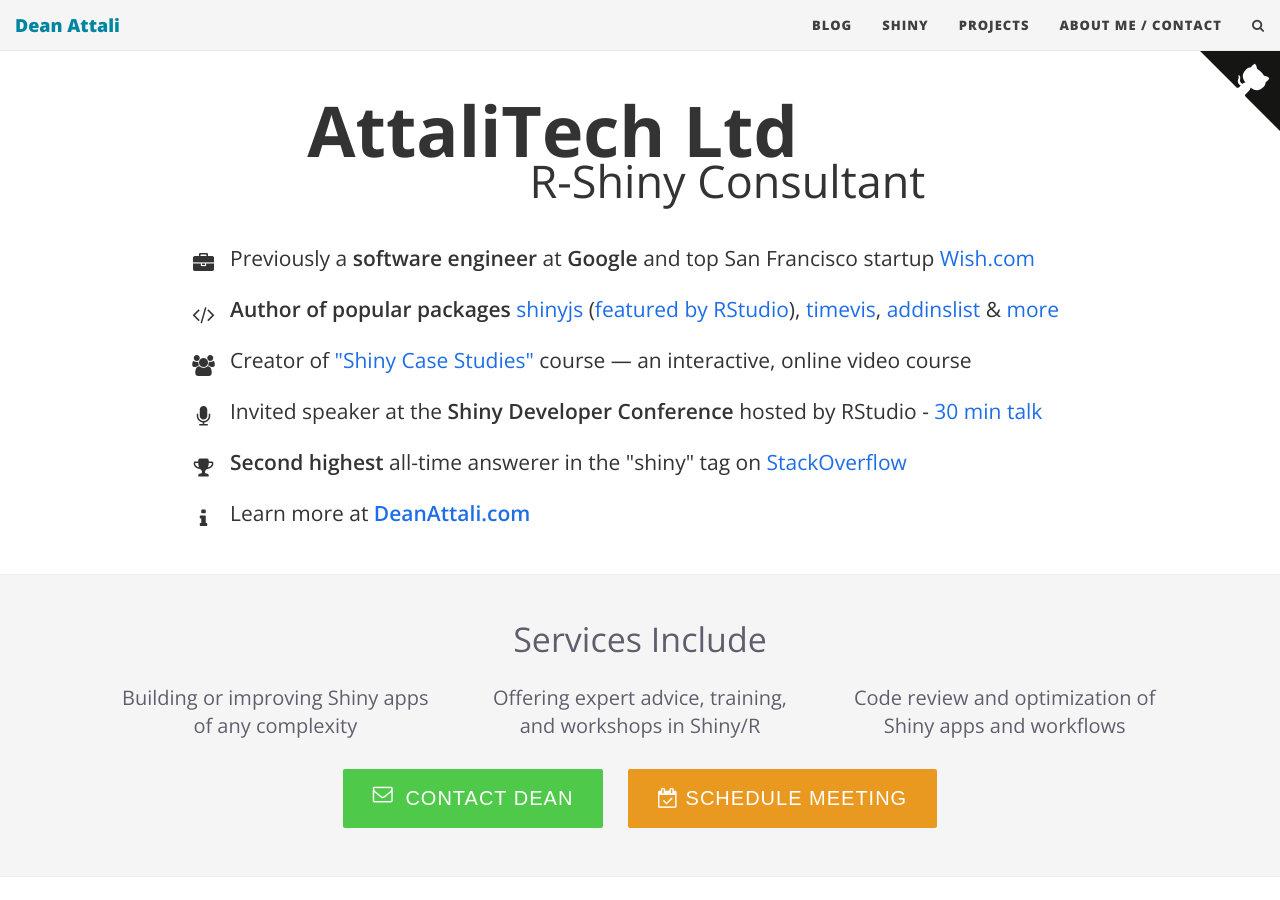
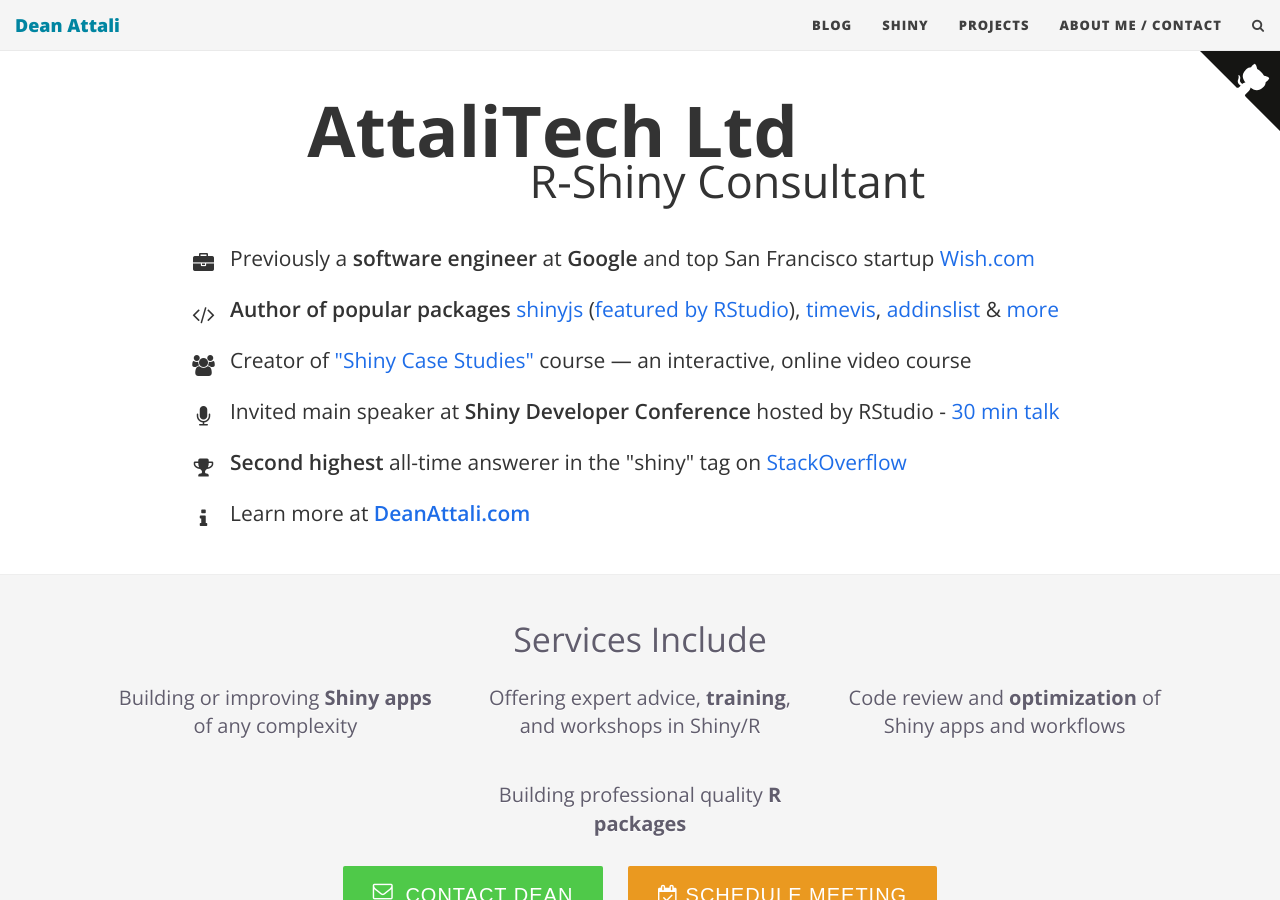
Before and after one commit to daattali/daattali.github.io, a Jekyll site: the page built from shiny/index.html, in a window 1280 px wide and 900 px high. Built offline with Jekyll 4.4.1, drawn with Linux system fonts in a browser that asks for light colours; nearby versions of some CDN libraries.

Commit message:
shiny: add a service for building r packages

```diff
--- a/shiny/index.html
+++ b/shiny/index.html
@@ -33,7 +33,7 @@
 
                             <p class="about-text">
                               <span class="fa fa-microphone about-icon fa-fw" aria-hidden="true"></span>
-                                Invited speaker at the <strong>Shiny Developer Conference</strong> hosted by RStudio - <a href="https://www.rstudio.com/resources/videos/shinyjs/">30 min talk</a>
+                                Invited main speaker at <strong>Shiny Developer Conference</strong> hosted by RStudio - <a href="https://www.rstudio.com/resources/videos/shinyjs/">30 min talk</a>
                                   </p>
 
                                   <p class="about-text">
@@ -52,9 +52,10 @@
                                                 <div id="services">
                                                   <div id="services-title">Services Include</div>
                                                     <div id="services-list">
-                                                      <span class="service">Building or improving Shiny apps of any complexity</span>
-                                                        <span class="service">Offering expert advice, training, and workshops in Shiny/R</span>
-                                                          <span class="service">Code review and optimization of Shiny apps and workflows</span>
+                                                      <span class="service">Building or improving <strong>Shiny apps</strong> of any complexity</span>
+                                                        <span class="service">Offering expert advice, <strong>training</strong>, and workshops in Shiny/R</span>
+                                                          <span class="service">Code review and <strong>optimization</strong> of Shiny apps and workflows</span>
+                                                          <span class="service">Building professional quality <strong>R packages</strong></span>
                                                             </div>
                                                             <a href="http://deanattali.com/contact" class="contact-me-btn actionbtn">
                                                               <span class="fa fa-envelope-o" aria-hidden="true"></span>
```
